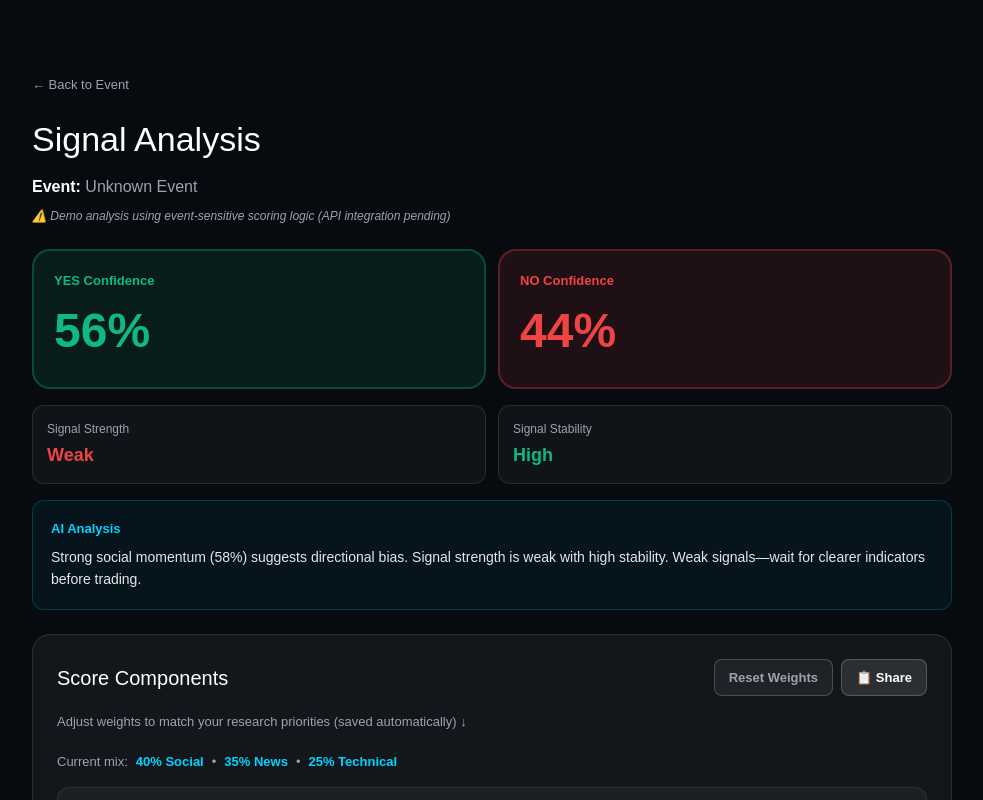
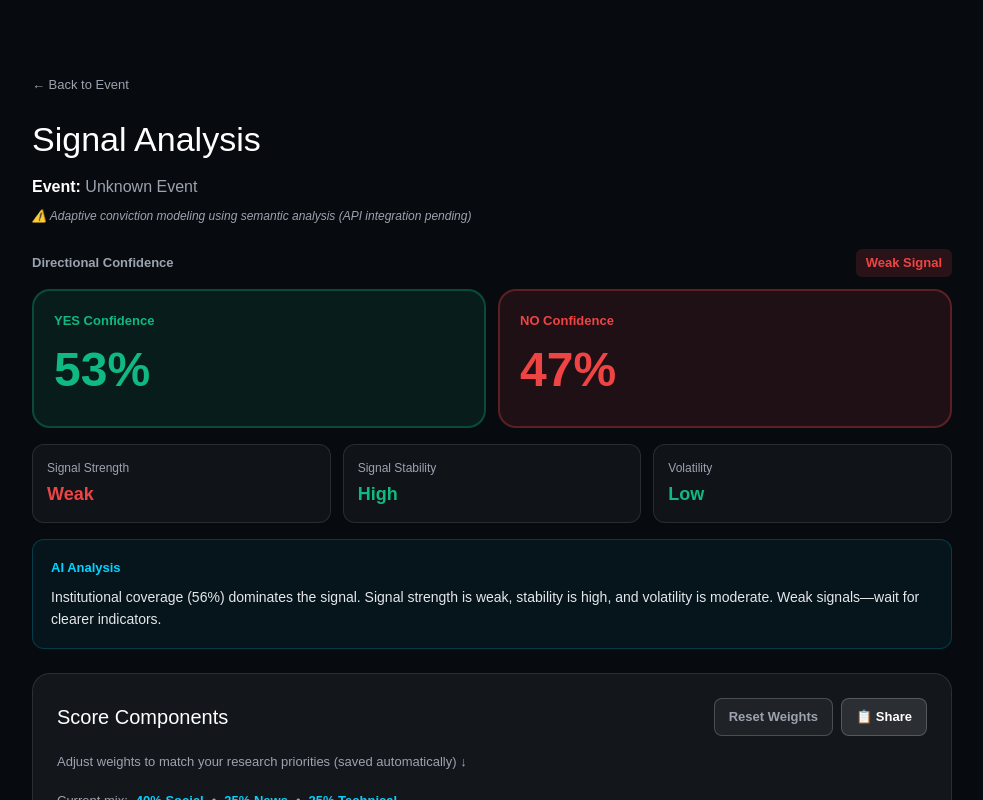
Before and after one commit to anujagadde18/tradedna, a Next.js app: page /scores in a window 1280 px wide. Shown: the top 800 px of the page, without its empty margins (148-1131 px from the left). Built offline with nearby package versions, Linux system fonts and the light colour scheme.

Commit message:
Refactor event analysis and UI components
Refactor event analysis logic and improve UI components

```diff
--- a/app/scores/page.tsx
+++ b/app/scores/page.tsx
@@ -8,14 +8,12 @@ function ScoresContent() {
   const event = searchParams.get("event") || "Unknown Event";
   const analysis = useMemo(() => analyzeEvent(event), [event]);
 
-  // Load weights from localStorage on mount
   const [wSocial, setWSocial] = useState(40);
   const [wNews, setWNews] = useState(35);
   const [wTech, setWTech] = useState(25);
   const [copied, setCopied] = useState(false);
   const [weightsLoaded, setWeightsLoaded] = useState(false);
 
-  // Load saved weights from localStorage
   useEffect(() => {
     try {
       const saved = localStorage.getItem("tradedna_weights");
@@ -31,9 +29,8 @@ function ScoresContent() {
     setWeightsLoaded(true);
   }, []);
 
-  // Save weights to localStorage whenever they change
   useEffect(() => {
-    if (!weightsLoaded) return; // Don't save during initial load
+    if (!weightsLoaded) return;
     try {
       localStorage.setItem("tradedna_weights", JSON.stringify({
         social: wSocial,
@@ -45,16 +42,10 @@ function ScoresContent() {
     }
   }, [wSocial, wNews, wTech, weightsLoaded]);
 
-  const overall = useMemo(() => {
-    const total = wSocial + wNews + wTech;
-    if (total === 0) return 50;
-    return Math.round((analysis.scores.social * wSocial + analysis.scores.news * wNews + analysis.scores.technical * wTech) / total);
-  }, [analysis.scores, wSocial, wNews, wTech]);
-
-  const yesNo = useMemo(() => ({
-    yes: overall,
-    no: 100 - overall
-  }), [overall]);
+  const directionalAnalysis = useMemo(() =>
+    calculateDirectionalBias(analysis.scores, { social: wSocial, news: wNews, technical: wTech }, analysis.volatility),
+    [analysis.scores, wSocial, wNews, wTech, analysis.volatility]
+  );
 
   const contributions = useMemo(() => {
     const total = wSocial + wNews + wTech;
@@ -72,9 +63,10 @@ function ScoresContent() {
     const shareText = `📊 TradeDNA Analysis: ${event}
 
 Directional Confidence:
-✅ YES: ${yesNo.yes}%
-❌ NO: ${yesNo.no}%
+✅ YES: ${directionalAnalysis.yes}%
+❌ NO: ${directionalAnalysis.no}%
 
+Conviction: ${directionalAnalysis.conviction}
 Signal Strength: ${analysis.uncertainty.strength}
 Stability: ${analysis.uncertainty.stability}
 
@@ -116,23 +108,42 @@ Powered by TradeDNA`;
           <b style={{ color: "#fff" }}>Event:</b> {event}
         </div>
         <div style={{ marginTop: 8, color: "#9CA3AF", fontSize: 12, fontStyle: "italic" }}>
-          ⚠️ Demo analysis using event-sensitive scoring logic (API integration pending)
+          ⚠️ Adaptive conviction modeling using semantic analysis (API integration pending)
         </div>
 
-        {/* YES/NO Split */}
-        <div style={{ marginTop: 24, display: "grid", gridTemplateColumns: "1fr 1fr", gap: 12 }}>
-          <div style={{ padding: 20, borderRadius: 18, background: "rgba(16, 185, 129, 0.1)", border: "2px solid rgba(16, 185, 129, 0.3)" }}>
-            <div style={{ fontSize: 13, fontWeight: 600, color: "#10B981", marginBottom: 4 }}>YES Confidence</div>
-            <div style={{ fontSize: 48, fontWeight: 800, color: "#10B981" }}>{yesNo.yes}%</div>
+        {/* YES/NO Split with Conviction */}
+        <div style={{ marginTop: 24 }}>
+          <div style={{ display: "flex", justifyContent: "space-between", alignItems: "center", marginBottom: 12 }}>
+            <div style={{ fontSize: 13, fontWeight: 600, color: "#9CA3AF" }}>Directional Confidence</div>
+            <div style={{
+              fontSize: 13,
+              fontWeight: 700,
+              padding: "4px 10px",
+              borderRadius: 6,
+              background: directionalAnalysis.conviction === "High Conviction" ? "rgba(16, 185, 129, 0.15)" :
+                         directionalAnalysis.conviction === "Moderate" ? "rgba(245, 158, 11, 0.15)" :
+                         directionalAnalysis.conviction === "Uncertain" ? "rgba(156, 163, 175, 0.15)" : "rgba(239, 68, 68, 0.15)",
+              color: directionalAnalysis.conviction === "High Conviction" ? "#10B981" :
+                     directionalAnalysis.conviction === "Moderate" ? "#F59E0B" :
+                     directionalAnalysis.conviction === "Uncertain" ? "#9CA3AF" : "#EF4444"
+            }}>
+              {directionalAnalysis.conviction}
+            </div>
           </div>
-          <div style={{ padding: 20, borderRadius: 18, background: "rgba(239, 68, 68, 0.1)", border: "2px solid rgba(239, 68, 68, 0.3)" }}>
-            <div style={{ fontSize: 13, fontWeight: 600, color: "#EF4444", marginBottom: 4 }}>NO Confidence</div>
-            <div style={{ fontSize: 48, fontWeight: 800, color: "#EF4444" }}>{yesNo.no}%</div>
+          <div style={{ display: "grid", gridTemplateColumns: "1fr 1fr", gap: 12 }}>
+            <div style={{ padding: 20, borderRadius: 18, background: "rgba(16, 185, 129, 0.1)", border: "2px solid rgba(16, 185, 129, 0.3)" }}>
+              <div style={{ fontSize: 13, fontWeight: 600, color: "#10B981", marginBottom: 4 }}>YES Confidence</div>
+              <div style={{ fontSize: 48, fontWeight: 800, color: "#10B981" }}>{directionalAnalysis.yes}%</div>
+            </div>
+            <div style={{ padding: 20, borderRadius: 18, background: "rgba(239, 68, 68, 0.1)", border: "2px solid rgba(239, 68, 68, 0.3)" }}>
+              <div style={{ fontSize: 13, fontWeight: 600, color: "#EF4444", marginBottom: 4 }}>NO Confidence</div>
+              <div style={{ fontSize: 48, fontWeight: 800, color: "#EF4444" }}>{directionalAnalysis.no}%</div>
+            </div>
           </div>
         </div>
 
         {/* Signal Strength Indicators */}
-        <div style={{ marginTop: 16, display: "grid", gridTemplateColumns: "1fr 1fr", gap: 12 }}>
+        <div style={{ marginTop: 16, display: "grid", gridTemplateColumns: "1fr 1fr 1fr", gap: 12 }}>
           <div style={{ padding: 14, borderRadius: 12, background: "rgba(255,255,255,0.04)", border: "1px solid rgba(255,255,255,0.1)" }}>
             <div style={{ fontSize: 12, color: "#9CA3AF", marginBottom: 4 }}>Signal Strength</div>
             <div style={{ fontSize: 18, fontWeight: 700, color: analysis.uncertainty.strength === "Strong" ? "#10B981" : analysis.uncertainty.strength === "Moderate" ? "#F59E0B" : "#EF4444" }}>
@@ -145,15 +156,26 @@ Powered by TradeDNA`;
               {analysis.uncertainty.stability}
             </div>
           </div>
+          <div style={{ padding: 14, borderRadius: 12, background: "rgba(255,255,255,0.04)", border: "1px solid rgba(255,255,255,0.1)" }}>
+            <div style={{ fontSize: 12, color: "#9CA3AF", marginBottom: 4 }}>Volatility</div>
+            <div style={{ fontSize: 18, fontWeight: 700, color: analysis.volatility > 15 ? "#EF4444" : analysis.volatility > 8 ? "#F59E0B" : "#10B981" }}>
+              {analysis.volatility > 15 ? "High" : analysis.volatility > 8 ? "Medium" : "Low"}
+            </div>
+          </div>
         </div>
 
         {/* Explanation Box */}
         <div style={{ marginTop: 16, padding: 18, background: "rgba(0,212,255,0.05)", border: "1px solid rgba(0,212,255,0.2)", borderRadius: 12 }}>
           <div style={{ fontSize: 13, fontWeight: 600, color: "#00D4FF", marginBottom: 8 }}>AI Analysis</div>
           <div style={{ fontSize: 14, lineHeight: 1.6, color: "#E5E7EB" }}>{analysis.explanation}</div>
+          {analysis.uncertainty.stability === "Low" && (
+            <div style={{ marginTop: 12, fontSize: 13, color: "#F59E0B", fontStyle: "italic" }}>
+              ⚠️ Low stability detected: Score variance is {analysis.variance.toFixed(1)}. Signals are conflicting—additional research strongly recommended.
+            </div>
+          )}
         </div>
 
-        {/* Score Breakdown with Explanations */}
+        {/* Score Breakdown */}
         <div style={{ marginTop: 24, padding: 24, borderRadius: 18, background: "rgba(255,255,255,0.05)", border: "1px solid rgba(255,255,255,0.1)" }}>
           <div style={{ display: "flex", justifyContent: "space-between", alignItems: "center", flexWrap: "wrap", gap: 12, marginBottom: 16 }}>
             <h2 style={{ margin: 0, fontSize: 20 }}>Score Components</h2>
@@ -265,11 +287,12 @@ Powered by TradeDNA`;
         <div style={{ marginTop: 28, padding: 18, borderRadius: 16, background: "rgba(255,255,255,0.04)", border: "1px solid rgba(255,255,255,0.08)" }}>
           <h3 style={{ marginTop: 0 }}>Research Workflow</h3>
           <ol style={{ marginTop: 10, lineHeight: 1.9, paddingLeft: 20, color: "#E5E7EB" }}>
-            <li>Review the AI-generated analysis and score breakdowns above</li>
-            <li>Check signal strength and stability indicators</li>
-            <li>Click through evidence sources to validate each component</li>
-            <li>Adjust weights based on your confidence in each signal type</li>
-            <li>Compare YES and NO directional confidence before trading</li>
+            <li>Review AI analysis and conviction level</li>
+            <li>Check signal strength, stability, and volatility metrics</li>
+            <li>Validate each component score with evidence sources</li>
+            <li>Adjust weights based on your confidence in each signal</li>
+            <li>Compare YES vs NO confidence with conviction tier</li>
+            <li>Make informed decision on Polymarket</li>
           </ol>
         </div>
 
@@ -350,75 +373,144 @@ export default function ScoresPage() {
   );
 }
 
+// ========================================
+// PHASE 2: INTELLIGENT ENGINE LOGIC
+// ========================================
+
+interface EventCategory {
+  name: string;
+  keywords: string[];
+  socialBias: number;
+  newsBias: number;
+  technicalBias: number;
+  volatility: number;
+}
+
+const EVENT_CATEGORIES: EventCategory[] = [
+  {
+    name: "Cryptocurrency",
+    keywords: ["bitcoin", "btc", "ethereum", "eth", "crypto", "blockchain", "defi", "nft", "altcoin", "token"],
+    socialBias: 15,
+    newsBias: 10,
+    technicalBias: 25,
+    volatility: 12
+  },
+  {
+    name: "Politics",
+    keywords: ["election", "vote", "president", "trump", "biden", "congress", "senate", "democrat", "republican", "political"],
+    socialBias: 25,
+    newsBias: 20,
+    technicalBias: 5,
+    volatility: 15
+  },
+  {
+    name: "Regulation",
+    keywords: ["regulation", "sec", "law", "bill", "policy", "ban", "approve", "approval", "etf", "compliance"],
+    socialBias: 8,
+    newsBias: 28,
+    technicalBias: 12,
+    volatility: 10
+  },
+  {
+    name: "Markets",
+    keywords: ["stock", "market", "trading", "price", "$", "wall street", "nasdaq", "s&p", "dow", "index"],
+    socialBias: 10,
+    newsBias: 15,
+    technicalBias: 22,
+    volatility: 8
+  },
+  {
+    name: "Technology",
+    keywords: ["ai", "tech", "apple", "google", "microsoft", "tesla", "innovation", "product", "launch", "release"],
+    socialBias: 18,
+    newsBias: 18,
+    technicalBias: 15,
+    volatility: 9
+  },
+  {
+    name: "Sports",
+    keywords: ["nfl", "nba", "mlb", "nhl", "soccer", "football", "basketball", "championship", "playoff", "super bowl"],
+    socialBias: 22,
+    newsBias: 12,
+    technicalBias: 8,
+    volatility: 14
+  },
+  {
+    name: "Entertainment",
+    keywords: ["movie", "film", "oscar", "grammy", "emmy", "celebrity", "actor", "music", "album", "box office"],
+    socialBias: 25,
+    newsBias: 15,
+    technicalBias: 5,
+    volatility: 11
+  },
+  {
+    name: "Crisis",
+    keywords: ["war", "crisis", "pandemic", "disaster", "attack", "conflict", "emergency", "outbreak"],
+    socialBias: 20,
+    newsBias: 25,
+    technicalBias: 10,
+    volatility: 18
+  }
+];
+
 function analyzeEvent(event: string) {
   const lower = event.toLowerCase();
 
   let social = 50;
   let news = 50;
   let technical = 50;
+  let volatility = 5;
 
   const socialBoosts: string[] = [];
   const newsBoosts: string[] = [];
   const technicalBoosts: string[] = [];
 
-  // Crypto/Finance topics
-  if (lower.includes("bitcoin") || lower.includes("btc") || lower.includes("crypto") || lower.includes("ethereum")) {
-    technical += 20;
-    social += 10;
-    technicalBoosts.push("Crypto asset detected (+20)");
-    socialBoosts.push("Strong crypto community (+10)");
+  // Category detection
+  for (const category of EVENT_CATEGORIES) {
+    const matchCount = category.keywords.filter(kw => lower.includes(kw)).length;
+    if (matchCount > 0) {
+      const strength = Math.min(matchCount / category.keywords.length, 1);
+      const socialAdd = Math.round(category.socialBias * strength);
+      const newsAdd = Math.round(category.newsBias * strength);
+      const techAdd = Math.round(category.technicalBias * strength);
+
+      social += socialAdd;
+      news += newsAdd;
+      technical += techAdd;
+      volatility += Math.round(category.volatility * strength);
+
+      if (socialAdd > 0) socialBoosts.push(`${category.name} category (+${socialAdd})`);
+      if (newsAdd > 0) newsBoosts.push(`${category.name} category (+${newsAdd})`);
+      if (techAdd > 0) technicalBoosts.push(`${category.name} category (+${techAdd})`);
+    }
   }
 
-  // Political topics
-  if (lower.includes("election") || lower.includes("trump") || lower.includes("biden") || lower.includes("president") || lower.includes("vote")) {
-    social += 25;
-    news += 15;
-    socialBoosts.push("Political event (+25)");
-    newsBoosts.push("High media coverage expected (+15)");
+  // Time sensitivity
+  if (lower.includes("today") || lower.includes("this week") || lower.includes("tomorrow")) {
+    social += 12;
+    news += 12;
+    volatility += 3;
+    socialBoosts.push("Short-term event (+12)");
+    newsBoosts.push("Immediate news cycle (+12)");
   }
 
-  // Regulatory/Policy
-  if (lower.includes("regulation") || lower.includes("law") || lower.includes("bill") || lower.includes("policy") || lower.includes("ban")) {
-    news += 25;
-    newsBoosts.push("Regulatory topic (+25)");
+  if (lower.includes("2026") || lower.includes("2027") || lower.includes("next year")) {
+    technical += 8;
+    volatility -= 2;
+    technicalBoosts.push("Long-term forecast (+8)");
   }
 
-  // Markets/Trading
-  if (lower.includes("stock") || lower.includes("market") || lower.includes("trading") || lower.includes("price") || lower.includes("$")) {
-    technical += 15;
-    technicalBoosts.push("Market-related event (+15)");
+  // Sentiment indicators
+  if (lower.includes("will") || lower.includes("predict")) {
+    technical += 5;
+    technicalBoosts.push("Prediction market (+5)");
   }
 
-  // Viral/Social
-  if (lower.includes("viral") || lower.includes("trend") || lower.includes("meme") || lower.includes("social")) {
-    social += 20;
-    socialBoosts.push("Viral/trending topic (+20)");
-  }
-
-  // News-heavy
-  if (lower.includes("breaking") || lower.includes("report") || lower.includes("announce") || lower.includes("scandal")) {
-    news += 20;
-    newsBoosts.push("Breaking news indicator (+20)");
-  }
-
-  // Time-based
-  if (lower.includes("2026") || lower.includes("2027") || lower.includes("next year")) {
-    technical += 5;
-    technicalBoosts.push("Long-term forecast (+5)");
-  }
-
-  if (lower.includes("today") || lower.includes("this week") || lower.includes("tomorrow")) {
-    social += 10;
-    news += 10;
-    socialBoosts.push("Short-term event (+10)");
-    newsBoosts.push("Immediate news cycle (+10)");
-  }
-
-  // Randomize slightly for variance
+  // Add deterministic variance based on event hash
   const hash = event.split("").reduce((acc, char) => acc + char.charCodeAt(0), 0);
-  social += (hash % 10);
-  news += ((hash * 3) % 10);
-  technical += ((hash * 7) % 10);
+  social += (hash % 8);
+  news += ((hash * 3) % 8);
+  technical += ((hash * 7) % 8);
 
   const scores = {
     social: Math.min(Math.max(social, 40), 95),
@@ -426,11 +518,17 @@ function analyzeEvent(event: string) {
     technical: Math.min(Math.max(technical, 40), 95)
   };
 
-  // Calculate uncertainty based on score variance
+  // Calculate variance (mathematical stability measure)
+  const mean = (scores.social + scores.news + scores.technical) / 3;
+  const variance = Math.sqrt(
+    (Math.pow(scores.social - mean, 2) +
+     Math.pow(scores.news - mean, 2) +
+     Math.pow(scores.technical - mean, 2)) / 3
+  );
+
   const highest = Math.max(scores.social, scores.news, scores.technical);
   const lowest = Math.min(scores.social, scores.news, scores.technical);
   const spread = highest - lowest;
-  const average = (scores.social + scores.news + scores.technical) / 3;
 
   let strength: "Strong" | "Moderate" | "Weak";
   if (highest > 75) strength = "Strong";
@@ -438,11 +536,11 @@ function analyzeEvent(event: string) {
   else strength = "Weak";
 
   let stability: "High" | "Medium" | "Low";
-  if (spread < 15) stability = "High";       // Scores are aligned
-  else if (spread < 30) stability = "Medium"; // Moderate disagreement
-  else stability = "Low";                     // High variance between signals
+  if (variance < 8) stability = "High";
+  else if (variance < 15) stability = "Medium";
+  else stability = "Low";
 
-  const explanation = generateExplanation(event, scores, strength, stability);
+  const explanation = generateExplanation(event, scores, strength, stability, variance, volatility);
 
   return {
     scores,
@@ -452,38 +550,82 @@ function analyzeEvent(event: string) {
       technical: technicalBoosts
     },
     uncertainty: { strength, stability },
+    volatility: Math.min(volatility, 20),
+    variance,
     explanation
   };
 }
 
-function generateExplanation(event: string, scores: { social: number; news: number; technical: number }, strength: string, stability: string): string {
+function calculateDirectionalBias(
+  scores: { social: number; news: number; technical: number },
+  weights: { social: number; news: number; technical: number },
+  volatility: number
+) {
+  const total = weights.social + weights.news + weights.technical;
+  if (total === 0) return { yes: 50, no: 50, conviction: "Uncertain" };
+
+  const weighted = (scores.social * weights.social + scores.news * weights.news + scores.technical * weights.technical) / total;
+
+  // Apply volatility adjustment (higher volatility = pull toward 50/50)
+  const volatilityFactor = Math.min(volatility / 20, 0.3); // Max 30% pull
+  const adjusted = weighted + (50 - weighted) * volatilityFactor;
+
+  const yes = Math.round(adjusted);
+  const no = 100 - yes;
+
+  let conviction: string;
+  if (yes >= 80 || yes <= 20) conviction = "High Conviction";
+  else if (yes >= 65 || yes <= 35) conviction = "Moderate";
+  else if (yes >= 55 || yes <= 45) conviction = "Uncertain";
+  else conviction = "Weak Signal";
+
+  return { yes, no, conviction };
+}
+
+function generateExplanation(
+  event: string,
+  scores: { social: number; news: number; technical: number },
+  strength: string,
+  stability: string,
+  variance: number,
+  volatility: number
+): string {
   const lower = event.toLowerCase();
   const highest = Math.max(scores.social, scores.news, scores.technical);
 
   let primary = "";
-  if (scores.social === highest) primary = `Strong social momentum (${scores.social}%)`;
-  else if (scores.news === highest) primary = `High institutional coverage (${scores.news}%)`;
-  else primary = `Strong technical indicators (${scores.technical}%)`;
+  if (scores.social === highest) primary = `Social momentum (${scores.social}%) is the strongest signal`;
+  else if (scores.news === highest) primary = `Institutional coverage (${scores.news}%) dominates the signal`;
+  else primary = `Technical indicators (${scores.technical}%) show the clearest pattern`;
 
   let context = "";
   if (lower.includes("crypto") || lower.includes("bitcoin")) {
-    context = "Crypto markets combine technical patterns with social sentiment. ";
+    context = "Crypto events combine technical analysis with community sentiment. ";
   } else if (lower.includes("election") || lower.includes("political")) {
-    context = "Political outcomes are driven by polling data and social momentum. ";
+    context = "Political markets are driven by polling momentum and social narratives. ";
   } else if (lower.includes("regulation") || lower.includes("policy")) {
-    context = "Regulatory events require institutional news monitoring. ";
+    context = "Regulatory decisions require institutional news monitoring. ";
+  } else if (lower.includes("crisis") || lower.includes("war")) {
+    context = "Crisis events show elevated volatility and conflicting signals. ";
+  }
+
+  let stabilityNote = "";
+  if (stability === "Low") {
+    stabilityNote = ` Score variance is ${variance.toFixed(1)}, indicating conflicting signals across components.`;
+  } else if (stability === "Medium") {
+    stabilityNote = ` Moderate signal alignment with variance of ${variance.toFixed(1)}.`;
   }
 
   let recommendation = "";
   if (strength === "Strong" && stability === "High") {
-    recommendation = "High-confidence signals suggest directional clarity.";
+    recommendation = "High-confidence scenario with aligned signals.";
   } else if (strength === "Strong" && stability === "Low") {
-    recommendation = "Strong but volatile signals—expect rapid changes.";
+    recommendation = "Strong but volatile—rapid changes likely.";
   } else if (strength === "Moderate") {
-    recommendation = "Moderate conviction—additional research recommended.";
+    recommendation = "Moderate conviction—thorough research recommended before trading.";
   } else {
-    recommendation = "Weak signals—wait for clearer indicators before trading.";
+    recommendation = "Weak signals—wait for clearer indicators.";
   }
 
-  return `${context}${primary} suggests directional bias. Signal strength is ${strength.toLowerCase()} with ${stability.toLowerCase()} stability. ${recommendation}`;
+  return `${context}${primary}.${stabilityNote} Signal strength is ${strength.toLowerCase()}, stability is ${stability.toLowerCase()}, and volatility is ${volatility > 12 ? "elevated" : "moderate"}. ${recommendation}`;
 }
```
